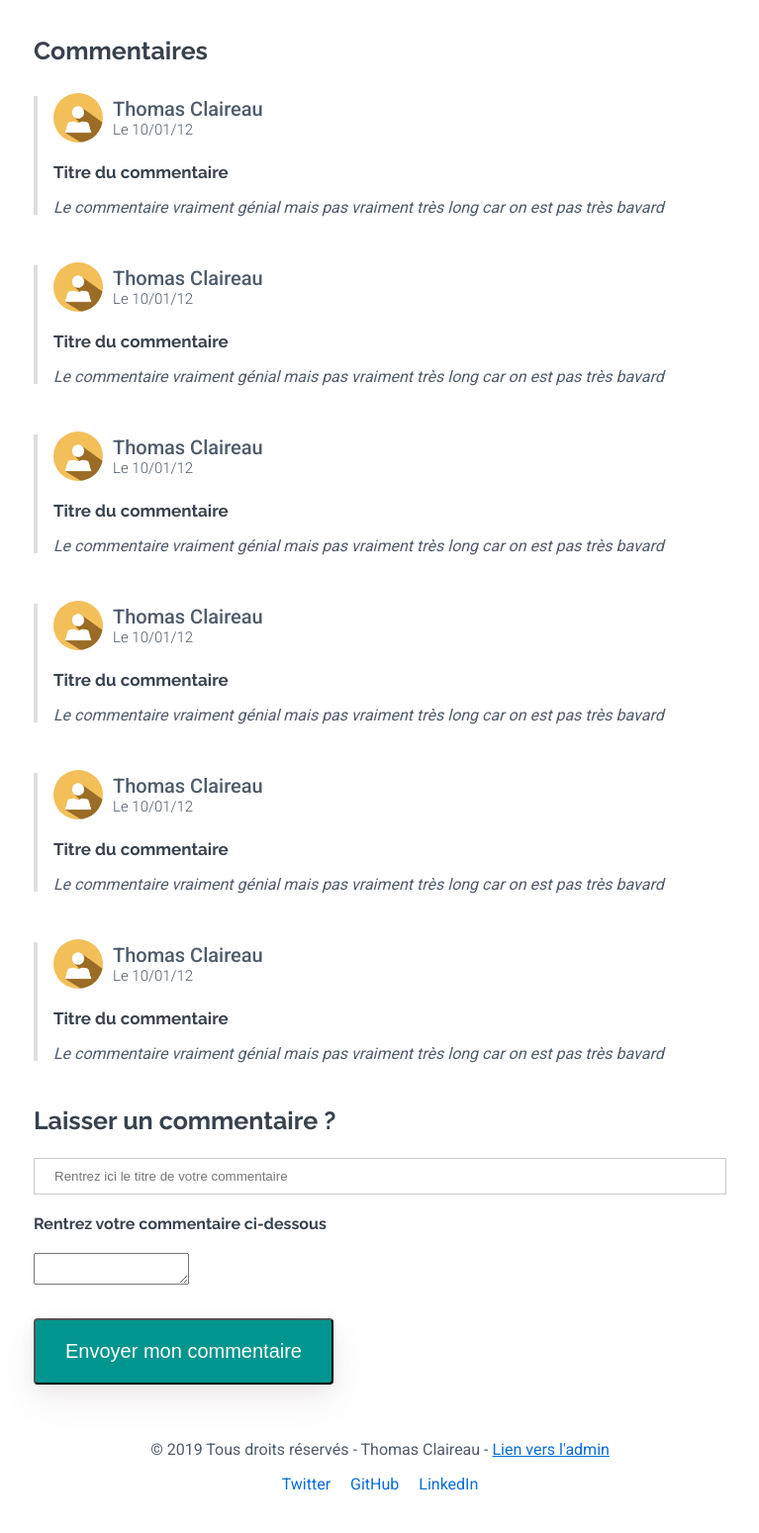
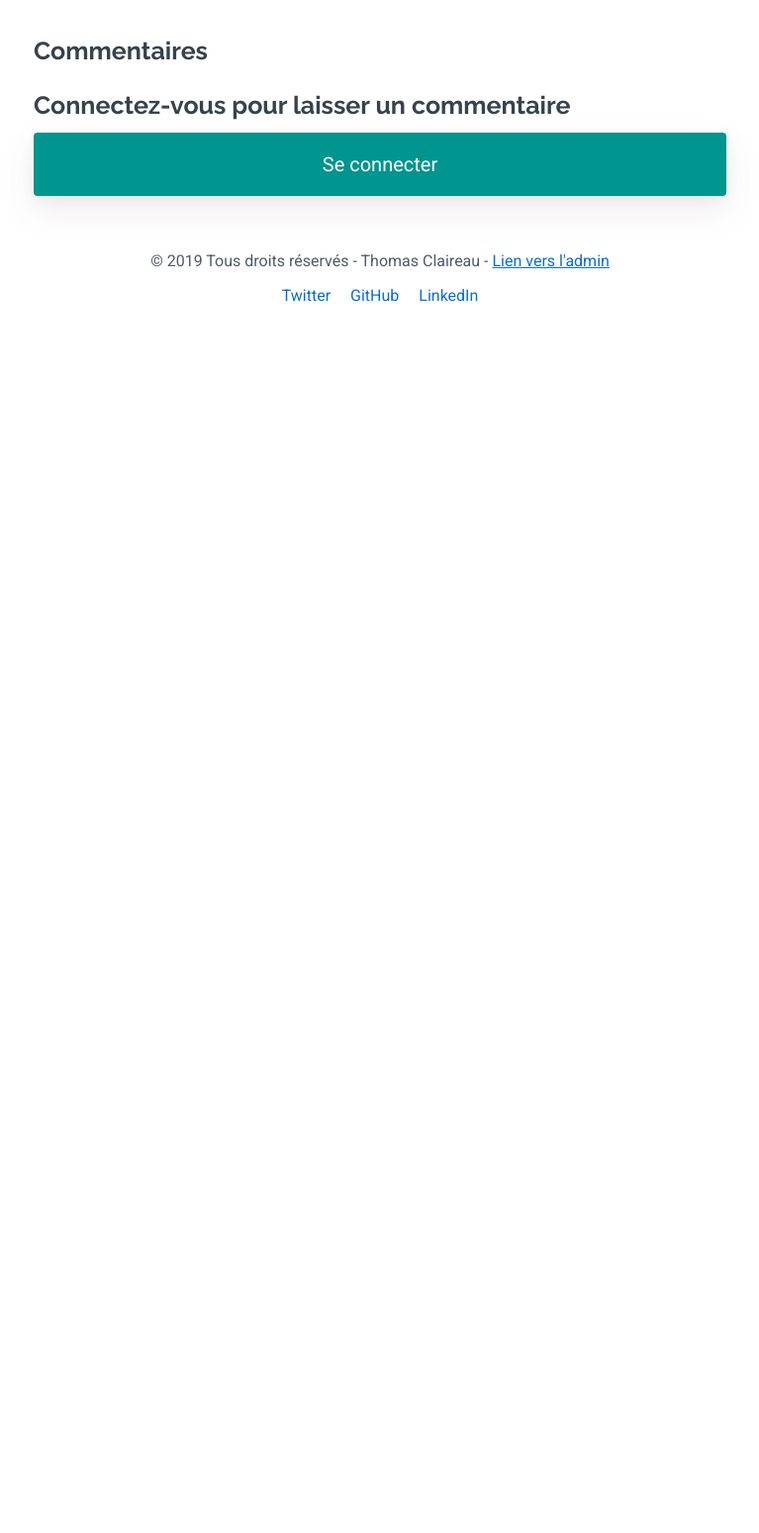
Before and after one commit to thomas-claireau/PHP---P6-Openclassrooms, a PHP site: template src/View/post.twig in a window 1280 px wide. Shown: the part 880-2429 px from the top of the page at 99% size, without its empty margins (256-1023 px from the left). After the commit the page ends 1185 px from the top, so only its background shows below. Run offline with PHP 8.4, Linux system fonts and the light colour scheme; the template is opened without the code that fills it, so the values that code supplies are empty; a stand-in replaces the project's code that opens the database connection; style sheets or scripts are compiled from the project's sources; some libraries are stand-ins or nearby versions.

Commit message:
render comment view and link with db OK

```diff
--- a/src/Controller/MainController.php
+++ b/src/Controller/MainController.php
@@ -56,7 +56,7 @@ abstract class MainController
     {
         $params['access'] = $page;
 
-        return 'index.php?' . http_build_query($params);
+        return '/index.php?' . http_build_query($params);
     }
 
     /**
@@ -66,7 +66,7 @@ abstract class MainController
      */
     public function redirect(string $page, array $params = [])
     {
-        header('Location: ' . $this->url($page, $params));
+        header('Location: ' . $_SERVER['HTTP_ORIGIN'] . $this->url($page, $params));
         exit;
     }
 
--- a/src/View/post.twig
+++ b/src/View/post.twig
@@ -48,125 +48,33 @@
             <div class="container-list-comments">
                 <h3>Commentaires</h3>
                 <div class="list-comments">
+                    {% for comment in comments %}
                         <div class="comment">
                             <div class="infos">
                                 <div class="left">
-                                <div class="avatar" style="background-image: url('./src/assets/img/pictos/default_avatar.png')"></div>
+                                    <div class="avatar" style="background-image: url('{{ comment.avatar }}')"></div>
                                 </div>
                                 <div class="right">
                                     <div class="user">
-                                    Thomas Claireau
+                                        {{ comment.prenom }} {{ comment.nom }}
                                     </div>
                                     <div class="date">
-                                    Le 10/01/12
+                                        Le {{ comment.date|date('d/m/Y') }}, à {{ comment.date|date('H:i') }}
                                     </div>
                                 </div>
                             </div>
                             <div class="content">
-                            <h5>Titre du commentaire</h5>
-                            <p>Le commentaire vraiment génial mais pas vraiment très long car on est pas très bavard</p>
+                                <h5>{{ comment.title }}</h5>
+                                <p>{{ comment.content|raw }}</p>
                             </div>
                         </div>
-                    <div class="comment">
-                        <div class="infos">
-                            <div class="left">
-                                <div class="avatar" style="background-image: url('./src/assets/img/pictos/default_avatar.png')"></div>
-                            </div>
-                            <div class="right">
-                                <div class="user">
-                                    Thomas Claireau
-                                </div>
-                                <div class="date">
-                                    Le 10/01/12
-                                </div>
-                            </div>
-                        </div>
-                        <div class="content">
-                            <h5>Titre du commentaire</h5>
-                            <p>Le commentaire vraiment génial mais pas vraiment très long car on est pas très bavard</p>
-                        </div>
-                    </div>
-                    <div class="comment">
-                        <div class="infos">
-                            <div class="left">
-                                <div class="avatar" style="background-image: url('./src/assets/img/pictos/default_avatar.png')"></div>
-                            </div>
-                            <div class="right">
-                                <div class="user">
-                                    Thomas Claireau
-                                </div>
-                                <div class="date">
-                                    Le 10/01/12
-                                </div>
-                            </div>
-                        </div>
-                        <div class="content">
-                            <h5>Titre du commentaire</h5>
-                            <p>Le commentaire vraiment génial mais pas vraiment très long car on est pas très bavard</p>
-                        </div>
-                    </div>
-                    <div class="comment">
-                        <div class="infos">
-                            <div class="left">
-                                <div class="avatar" style="background-image: url('./src/assets/img/pictos/default_avatar.png')"></div>
-                            </div>
-                            <div class="right">
-                                <div class="user">
-                                    Thomas Claireau
-                                </div>
-                                <div class="date">
-                                    Le 10/01/12
-                                </div>
-                            </div>
-                        </div>
-                        <div class="content">
-                            <h5>Titre du commentaire</h5>
-                            <p>Le commentaire vraiment génial mais pas vraiment très long car on est pas très bavard</p>
-                        </div>
-                    </div>
-                    <div class="comment">
-                        <div class="infos">
-                            <div class="left">
-                                <div class="avatar" style="background-image: url('./src/assets/img/pictos/default_avatar.png')"></div>
-                            </div>
-                            <div class="right">
-                                <div class="user">
-                                    Thomas Claireau
-                                </div>
-                                <div class="date">
-                                    Le 10/01/12
-                                </div>
-                            </div>
-                        </div>
-                        <div class="content">
-                            <h5>Titre du commentaire</h5>
-                            <p>Le commentaire vraiment génial mais pas vraiment très long car on est pas très bavard</p>
-                        </div>
-                    </div>
-                    <div class="comment">
-                        <div class="infos">
-                            <div class="left">
-                                <div class="avatar" style="background-image: url('./src/assets/img/pictos/default_avatar.png')"></div>
-                            </div>
-                            <div class="right">
-                                <div class="user">
-                                    Thomas Claireau
-                                </div>
-                                <div class="date">
-                                    Le 10/01/12
-                                </div>
-                            </div>
-                        </div>
-                        <div class="content">
-                            <h5>Titre du commentaire</h5>
-                            <p>Le commentaire vraiment génial mais pas vraiment très long car on est pas très bavard</p>
-                        </div>
-                    </div>
+                    {% endfor %}
                 </div>
             </div>
             <div class="actions">
+                {% if user %}
                     <h3>Laisser un commentaire ?</h3>
-                <form action="/index.php/?access=comment&action=create">
+                    <form method="post" action="/index.php/?access=comment&action=create&idPost={{ post.id }}">
                         <label for="titre">
                             <input type="text" name="titre" id="titre" placeholder="Rentrez ici le titre de votre commentaire" required>
                         </label>
@@ -176,6 +84,10 @@
                             <button type="submit" class="btn vertFonce">Envoyer mon commentaire</button>
                         </div>
                     </form>
+                {% else %}
+                    <h3>Connectez-vous pour laisser un commentaire</h3>
+                    <a href="#" class="btn vertFonce">Se connecter</a>
+                {% endif %}
             </div>
 
         </section>
```
Also changed, not shown: src/Controller/CommentController.php (added, +79 -0 lines), src/Controller/PostController.php (+31 -0 lines), src/Model/CommentModel.php (added, +11 -0 lines). Lines whose indentation alone changed are shown as unchanged.
